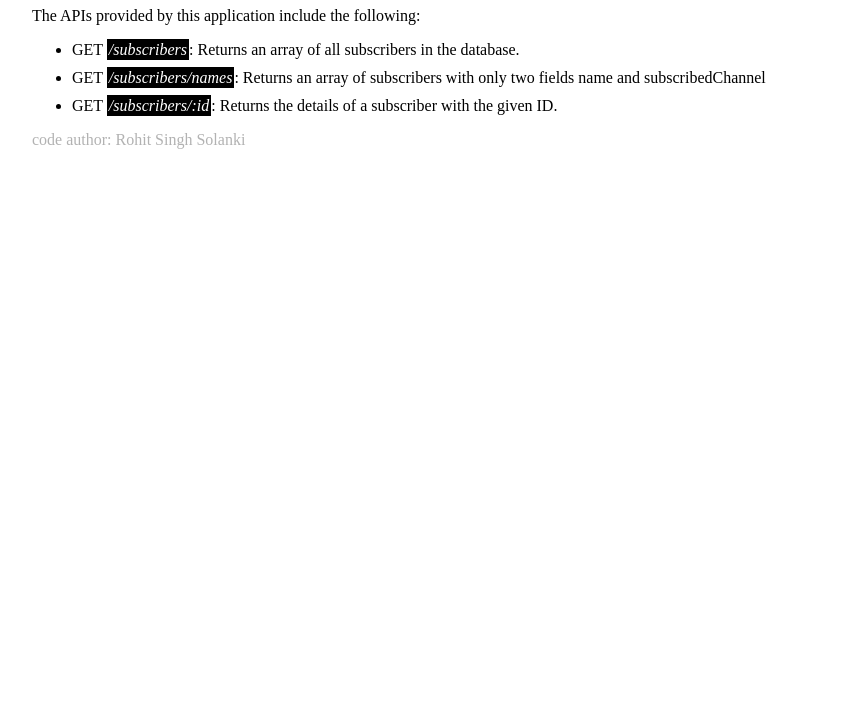
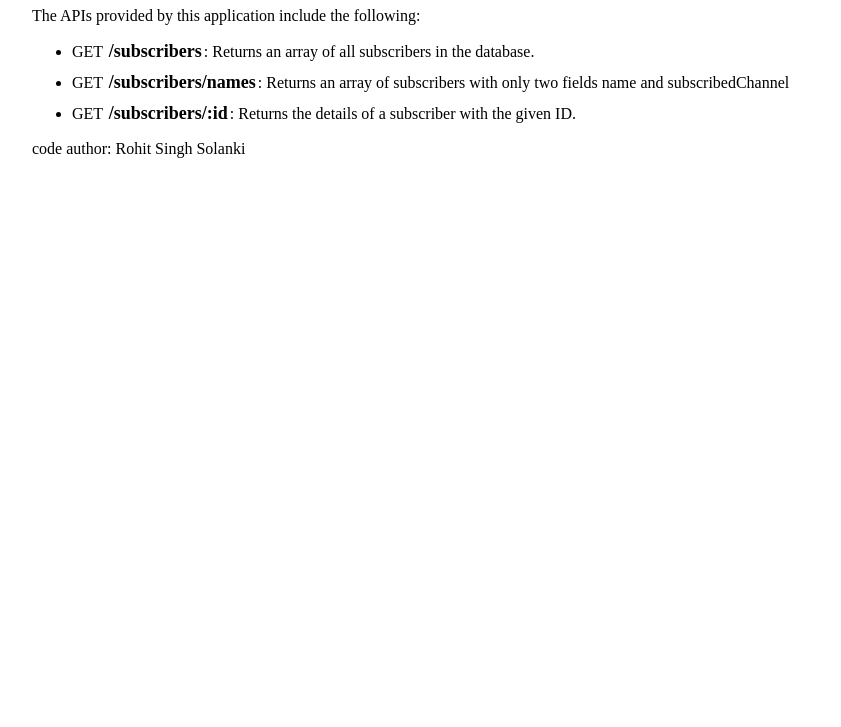
Before and after one commit to Rohitsolan/youtube_subs, a website: page index.html in a window 1280 px wide. Shown: the part 73-800 px from the top of the page, without its empty margins (26-867 px from the left). Drawn offline with Linux system fonts and the light colour scheme.

Commit message:
home page

```diff
--- a/index.html
+++ b/index.html
@@ -21,10 +21,12 @@
             text-align: center;
         }
 
-        em {
-            background-color: black;
-            color: white;
+        span {
+            /* background-color: black; */
+            color: rgb(0, 0, 0);
             padding: 2px;
+            font-size: large;
+            font-weight: 800;
         }
     </style>
 </head>
@@ -34,13 +36,13 @@
         <h1>Get YouTube subscribers</h1>
         <p>The APIs provided by this application include the following:</p>
         <ul>
-            <li>GET <em>/subscribers</em>: Returns an array of all subscribers in the
+            <li>GET <span> /subscribers</span>: Returns an array of all subscribers in the
                 database.</li>
-            <li>GET <em>/subscribers/names</em>: Returns an array of subscribers with only two fields name and
+            <li>GET <span>/subscribers/names</span>: Returns an array of subscribers with only two fields name and
                 subscribedChannel</li>
-            <li>GET <em>/subscribers/:id</em>: Returns the details of a subscriber with the given ID.</li>
+            <li>GET <span>/subscribers/:id</span>: Returns the details of a subscriber with the given ID.</li>
         </ul>
-        <p style="color: #B2B2B2;">code author: Rohit Singh Solanki</p>
+        <p style="color: #000000;">code author: Rohit Singh Solanki</p>
     </div>
 
 </body>
```
